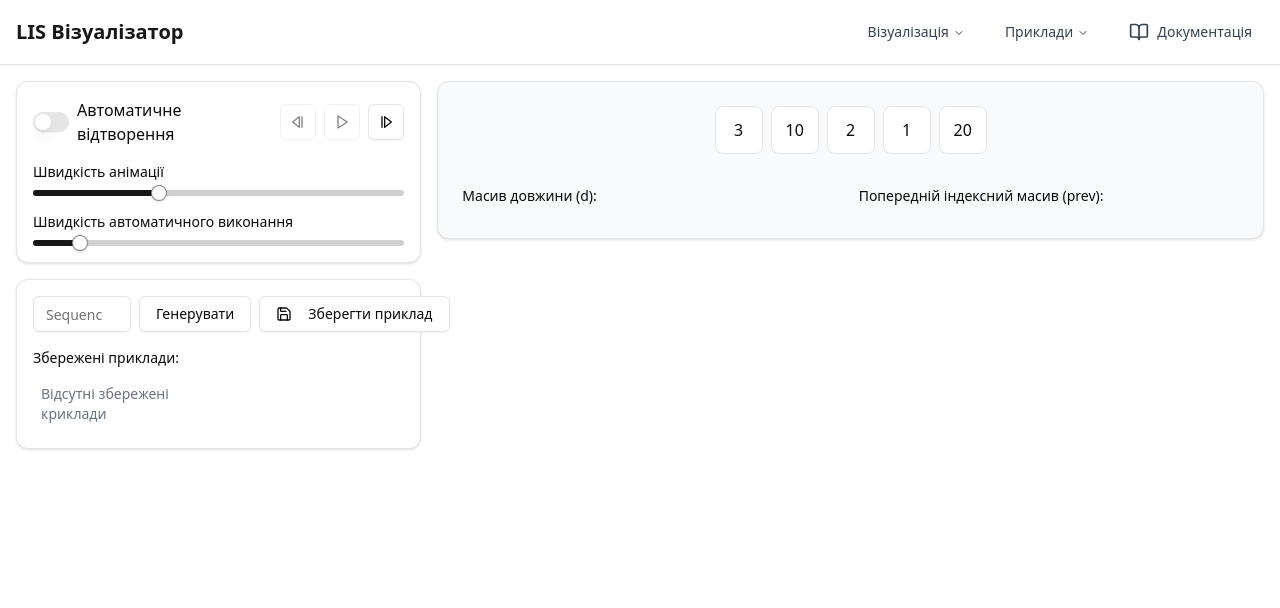
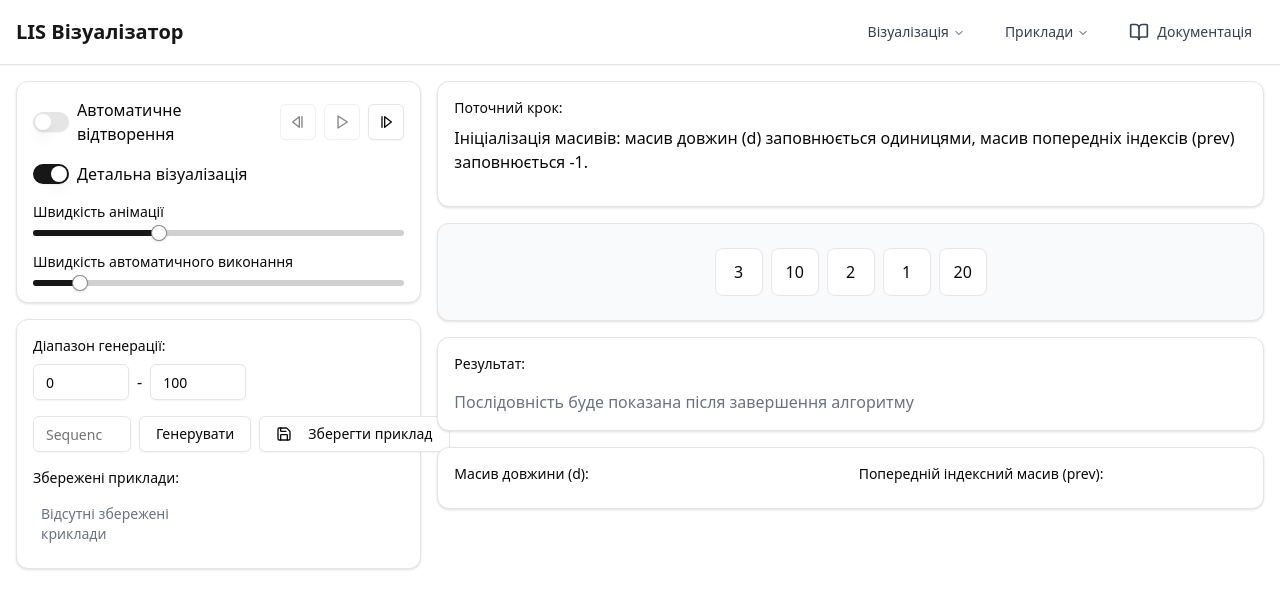
Before and after one commit to AndriiSalohub/LIS-visualisation, a React (Vite) app in the folder client/: page /visualization in a window 1280 px wide. Shown: the top 608 px of the page. Built offline with nearby package versions, Linux system fonts and the light colour scheme.

Commit message:
Add configurable visualization detail levels for LIS algorithm

```diff
--- a/client/src/pages/Homepage.jsx
+++ b/client/src/pages/Homepage.jsx
@@ -27,7 +27,7 @@ const Homepage = () => {
             знаходження найдовшої зростаючої підпослідовності
           </p>
           <div className="flex flex-col sm:flex-row gap-4 justify-center mt-12 px-4">
-            <NavLink to="/documentation">
+            <NavLink to="/visualization">
               <Button
                 size="lg"
                 className="gap-2 w-full sm:w-auto bg-gray-900 hover:bg-black transition-colors"
--- a/client/src/pages/Visualizationpage.jsx
+++ b/client/src/pages/Visualizationpage.jsx
@@ -13,6 +13,53 @@ const formatSequence = (seq) => {
   return `${seq.slice(0, 3).join(", ")}...${seq[seq.length - 1]}`;
 };
 
+const getStepDescription = (state, sequence) => {
+  const { currentI, currentJ, d, prev, lis } = state;
+
+  if (currentI === -1) {
+    return "Ініціалізація масивів: масив довжин (d) заповнюється одиницями, масив попередніх індексів (prev) заповнюється -1.";
+  }
+
+  if (currentI === -2) {
+    return `Алгоритм завершено. Знайдена найдовша зростаюча підпослідовність довжиною ${
+      lis.length
+    }: [${lis.join(", ")}].`;
+  }
+
+  if (currentJ < currentI) {
+    const comparison = sequence[currentJ] < sequence[currentI];
+    const wouldIncrease = comparison && d[currentJ] + 1 > d[currentI];
+
+    let description = `Порівнюємо елементи: ${sequence[currentJ]} (індекс ${currentJ}) і ${sequence[currentI]} (індекс ${currentI}). `;
+
+    if (comparison) {
+      if (wouldIncrease) {
+        description += `Оскільки ${sequence[currentJ]} < ${sequence[currentI]} і довжина підпослідовності збільшиться (${d[currentJ]} + 1 > ${d[currentI]}), `;
+        description += `оновлюємо d[${currentI}] = ${
+          d[currentJ] + 1
+        } та prev[${currentI}] = ${currentJ}.`;
+      } else {
+        description += `Хоча ${sequence[currentJ]} < ${sequence[currentI]}, але поточна довжина ${d[currentI]} вже оптимальна (${d[currentJ]} + 1 ≤ ${d[currentI]}).`;
+      }
+    } else {
+      description += `Пропускаємо, оскільки ${sequence[currentJ]} ≥ ${sequence[currentI]}.`;
+    }
+
+    return description;
+  }
+
+  if (currentJ === currentI) {
+    if (currentI === sequence.length - 1) {
+      return "Завершено обробку всіх елементів. Починаємо відновлення найдовшої зростаючої підпослідовності.";
+    }
+    return `Завершено порівняння для індексу ${currentI}. Переходимо до наступного елемента ${
+      sequence[currentI + 1]
+    } (індекс ${currentI + 1}).`;
+  }
+
+  return "Відновлення найдовшої зростаючої підпослідовності...";
+};
+
 const Visualizationpage = () => {
   const [sequence, setSequence] = useState([3, 10, 2, 1, 20]);
   const [isAutoMode, setIsAutoMode] = useState(false);
@@ -23,6 +70,7 @@ const Visualizationpage = () => {
   const [stateHistory, setStateHistory] = useState([]);
   const [currentHistoryIndex, setCurrentHistoryIndex] = useState(-1);
   const [selectedExample, setSelectedExample] = useState(null);
+  const [showDetailedView, setShowDetailedView] = useState(true);
   const [algorithmState, setAlgorithmState] = useState({
     d: [],
     prev: [],
@@ -30,6 +78,8 @@ const Visualizationpage = () => {
     currentJ: -1,
     lis: [],
   });
+  const [minRange, setMinRange] = useState(0);
+  const [maxRange, setMaxRange] = useState(100);
 
   const animationRef = useRef(null);
   const transitionDuration = 1000 / (animationSpeed * 2);
@@ -114,7 +164,7 @@ const Visualizationpage = () => {
 
   const generateRandomSequence = (size) => {
     const newSeq = Array.from({ length: size }, () =>
-      Math.floor(Math.random() * 100),
+      Math.floor(Math.random() * (maxRange - minRange + 1) + minRange),
     );
     setSequence(newSeq);
     resetVisualization();
@@ -206,6 +256,14 @@ const Visualizationpage = () => {
                 </div>
               </div>
 
+              <div className="flex items-center space-x-2">
+                <Switch
+                  checked={showDetailedView}
+                  onCheckedChange={setShowDetailedView}
+                />
+                <span>Детальна візуалізація</span>
+              </div>
+
               <div className="space-y-2">
                 <div className="text-sm">Швидкість анімації</div>
                 <Slider
@@ -234,6 +292,29 @@ const Visualizationpage = () => {
 
           <Card className="p-3 sm:p-4 bg-white">
             <div className="space-y-4">
+              <div className="space-y-2">
+                <div className="text-sm font-medium">Діапазон генерації:</div>
+                <div className="flex gap-2">
+                  <Input
+                    type="number"
+                    placeholder="Мін"
+                    className="w-24"
+                    value={minRange}
+                    onChange={(e) => setMinRange(parseInt(e.target.value) || 0)}
+                  />
+                  <span className="self-center">-</span>
+                  <Input
+                    type="number"
+                    placeholder="Макс"
+                    className="w-24"
+                    value={maxRange}
+                    onChange={(e) =>
+                      setMaxRange(parseInt(e.target.value) || 100)
+                    }
+                  />
+                </div>
+              </div>
+
               <div className="flex flex-col sm:flex-row items-start sm:items-center gap-2">
                 <Input
                   type="number"
@@ -314,7 +395,14 @@ const Visualizationpage = () => {
           </Card>
         </div>
 
-        <div className="lg:col-span-8">
+        <div className="lg:col-span-8 space-y-4">
+          <Card className="p-3 sm:p-4 bg-white">
+            <div className="text-sm font-medium mb-2">Поточний крок:</div>
+            <div className="text-base mb-4">
+              {getStepDescription(algorithmState, sequence)}
+            </div>
+          </Card>
+
           <Card className="p-3 sm:p-6 bg-gray-50">
             <div className="grid grid-cols-1 gap-4">
               <div className="flex flex-wrap gap-2 justify-center">
@@ -342,8 +430,33 @@ const Visualizationpage = () => {
                   </div>
                 ))}
               </div>
+            </div>
+          </Card>
 
-              <div className="grid grid-cols-1 sm:grid-cols-2 gap-4 mt-4">
+          <Card className="p-3 sm:p-4 bg-white">
+            <div className="space-y-4">
+              <div className="text-sm font-medium">Результат:</div>
+              <div className="flex flex-wrap gap-2">
+                {algorithmState.lis.map((num, idx) => (
+                  <div
+                    key={idx}
+                    className="w-8 h-8 sm:w-12 sm:h-12 flex items-center justify-center border rounded-lg bg-gray-400 text-white text-sm sm:text-base"
+                  >
+                    {num}
+                  </div>
+                ))}
+                {algorithmState.lis.length === 0 && (
+                  <div className="text-gray-500">
+                    Послідовність буде показана після завершення алгоритму
+                  </div>
+                )}
+              </div>
+            </div>
+          </Card>
+
+          {showDetailedView && (
+            <Card className="p-3 sm:p-4 bg-white">
+              <div className="grid grid-cols-1 sm:grid-cols-2 gap-4">
                 <div className="space-y-2">
                   <div className="text-sm font-medium">Масив довжини (d):</div>
                   <div className="flex flex-wrap gap-2">
@@ -379,8 +492,8 @@ const Visualizationpage = () => {
                   </div>
                 </div>
               </div>
-            </div>
-          </Card>
+            </Card>
+          )}
         </div>
       </div>
     </div>
```
